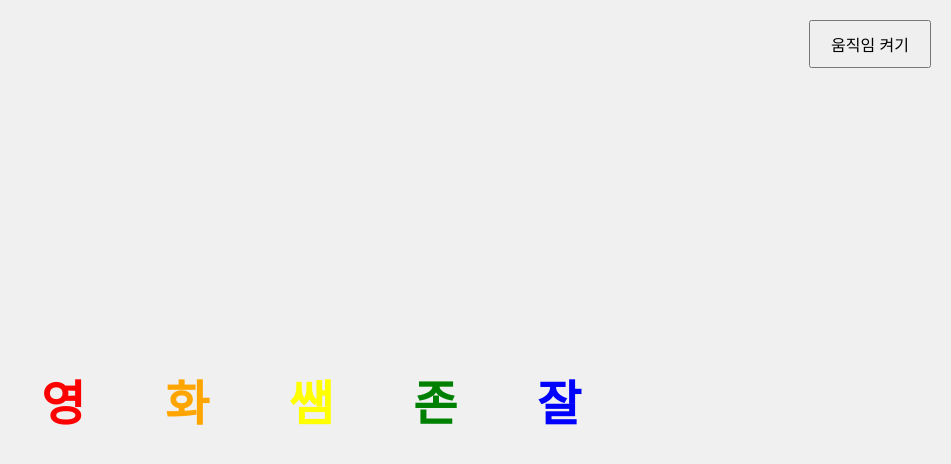
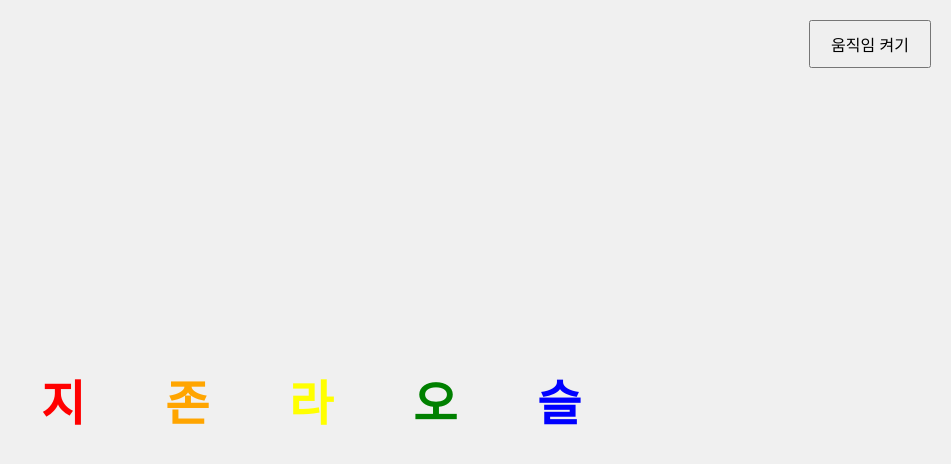
Before and after one commit to hakbeom1209/dudghkToa, a plain HTML site: page index.html in a window 1280 px wide. Shown: the whole page, without its empty margins (329-1280 px from the left). Drawn offline with Linux system fonts and the light colour scheme.

Commit message:
Update index.html

```diff
--- a/index.html
+++ b/index.html
@@ -57,11 +57,11 @@
     </div>
 
     <div class="rainbow-text">
-        <span class="letter">영</span>
-        <span class="letter">화</span>
-        <span class="letter">쌤</span>
+        <span class="letter">지</span>
         <span class="letter">존</span>
-        <span class="letter">잘</span>
+        <span class="letter">라</span>
+        <span class="letter">오</span>
+        <span class="letter">슬</span>
     </div>
 
     <script>
```
